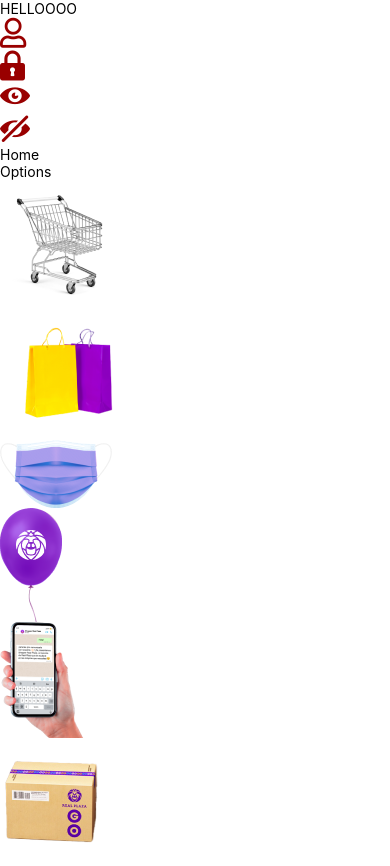
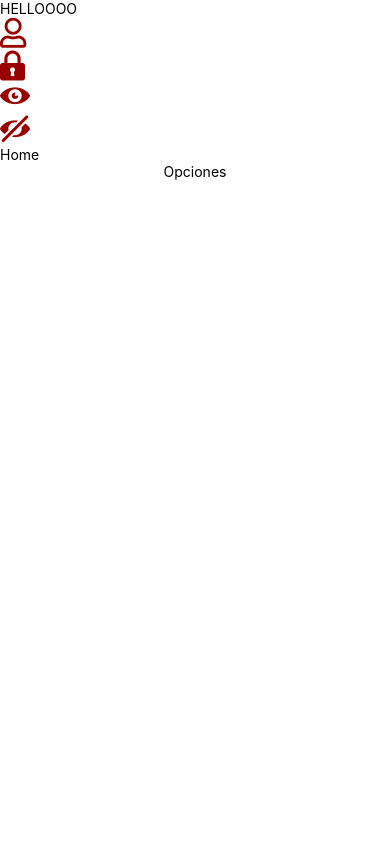
Before and after one commit to CarlaSalHua/RN-app-prueba, a React Native app: screen / in a window 390 px wide. After the commit the page ends 844 px from the top, so only its background shows below. Built offline with nearby package versions, Linux system fonts and the light colour scheme.

Commit message:
Options-Screen

```diff
--- a/src/data/DataOptions.ts
+++ b/src/data/DataOptions.ts
@@ -26,6 +26,6 @@ export const DataOptions: DataOptionI[] = [
 ];
 
 interface DataOptionI {
-  img: NodeRequire;
+  img: any;
   label: string;
 }
--- a/src/screens/Home/Options/Options.tsx
+++ b/src/screens/Home/Options/Options.tsx
@@ -1,22 +1,38 @@
-import {Image, StyleSheet, Text, View} from 'react-native';
-import React from 'react';
+import {Image, Text, View, TouchableOpacity, Dimensions} from 'react-native';
+import React, {useState} from 'react';
 import {DataOptions} from 'src/data/DataOptions';
+import styles from './OptionsStyle';
 
 const Options = () => {
+  const [show, setShow] = useState<boolean>(false);
+  const screenWidth = Dimensions.get('window').width;
+  const columnWidth = screenWidth * 0.3;
+
+  const showOptions = () => {
+    setShow(!show);
+  };
+
   return (
-    <View>
-      <Text>Options</Text>
-      {DataOptions.map((option, i) => {
-        return (
-          <View key={i}>
-            <Image source={option.img} />
-          </View>
-        );
-      })}
+    <View style={styles.container}>
+      <TouchableOpacity onPress={showOptions}>
+        <Text>Opciones</Text>
+      </TouchableOpacity>
+      {show && (
+        <View style={styles.row}>
+          {DataOptions.map((option, i) => {
+            return (
+              <View key={i} style={[styles.column, {width: columnWidth}]}>
+                <TouchableOpacity style={[styles.button_circle]}>
+                  <Image source={option.img} style={[styles.img_button]} />
+                </TouchableOpacity>
+                <Text>{option.label}</Text>
+              </View>
+            );
+          })}
+        </View>
+      )}
     </View>
   );
 };
 
 export default Options;
-
-const styles = StyleSheet.create({});
--- /dev/null
+++ b/src/screens/Home/Options/OptionsStyle.tsx
@@ -0,0 +1,50 @@
+import {StyleSheet} from 'react-native';
+
+const styles = StyleSheet.create({
+  container: {
+    flex: 1,
+    justifyContent: 'center',
+    alignItems: 'center',
+    paddingHorizontal: 10,
+  },
+  row: {
+    flexDirection: 'row',
+    flexWrap: 'wrap',
+    justifyContent: 'space-between',
+    marginBottom: 10,
+    backgroundColor: '#F9F9F9',
+  },
+  column: {
+    width: '30%',
+    marginBottom: 10,
+    //backgroundColor: '#F9F9F9',
+    alignItems: 'center',
+  },
+  button_circle: {
+    flex: 1,
+    maxWidth: 62,
+    width: 62,
+    maxHeight: 62,
+    height: 62,
+    backgroundColor: '#FFFFFF',
+    borderRadius: 50,
+    justifyContent: 'center',
+    alignItems: 'center',
+    overflow: 'hidden',
+    shadowColor: 'black',
+    shadowOpacity: 0.2,
+    shadowOffset: {
+      width: 0,
+      height: 2,
+    },
+    shadowRadius: 2,
+    elevation: 0.8,
+  },
+  img_button: {
+    width: '80%',
+    height: '80%',
+    resizeMode: 'contain',
+  },
+});
+
+export default styles;
```
